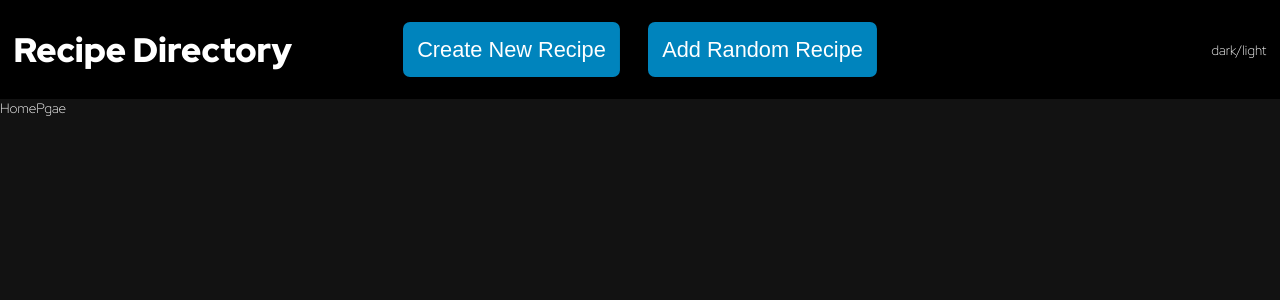
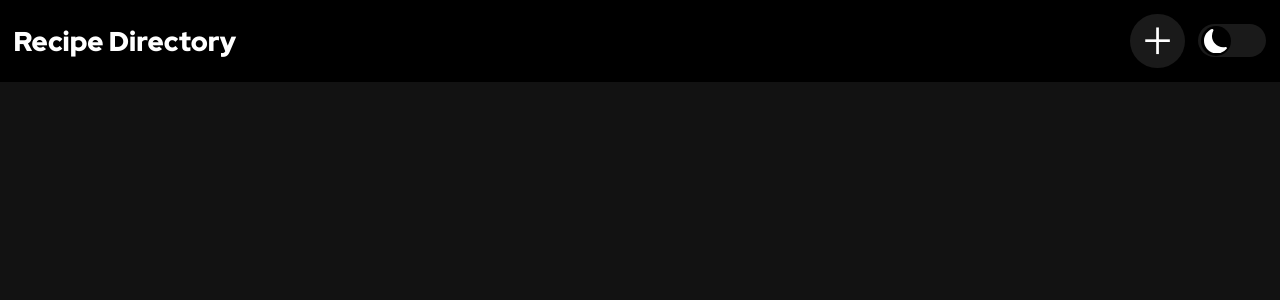
Before and after one commit to v-amirrr/recipe-directory, a React (Create React App) app: page / in a window 1280 px wide. Shown: the top 300 px of the page. Built offline with nearby package versions, Linux system fonts and the light colour scheme.

Commit message:
build: dark/light switch mode
Style of the whole navbar is changed and the dark/light mode created (still have not enter the colors)

```diff
--- a/package.json
+++ b/package.json
@@ -6,8 +6,10 @@
     "@testing-library/jest-dom": "^5.16.4",
     "@testing-library/react": "^13.1.1",
     "@testing-library/user-event": "^13.5.0",
+    "axios": "^0.26.1",
     "react": "^18.0.0",
     "react-dom": "^18.0.0",
+    "react-icons": "^4.3.1",
     "react-router-dom": "^6.3.0",
     "react-scripts": "5.0.1",
     "web-vitals": "^2.1.4"
--- a/src/App.js
+++ b/src/App.js
@@ -3,17 +3,19 @@ import React from 'react';
 import { Routes, Route, Navigate } from 'react-router-dom';
 
 import Nvabar from './components/Nvabar';
-import HomePgae from './pages/HomePgae';
+import HomePage from './pages/HomePage';
 
 const App = () => {
     return (
         <>
-            <Nvabar />
 
-            <Routes>
-                <Route path='/' element={<HomePgae />} />
-                <Route path='/*' element={<Navigate to="/" />} />
-            </Routes>
+                <Nvabar />
+
+                <Routes>
+                    <Route path='/' element={<HomePage />} />
+                    <Route path='/*' element={<Navigate to="/" />} />
+                </Routes>
+
         </>
     );
 };
--- a/src/components/Nvabar.js
+++ b/src/components/Nvabar.js
@@ -1,17 +1,33 @@
-import React from 'react';
+import React, { useState } from 'react';
 
 import styles from "./Nvabar.module.css";
 
+import { BsSunFill, BsMoonFill } from "react-icons/bs";
+
 const Nvabar = () => {
+
+    const [themeMode, setThemeMode] = useState(true);
+
+    if (themeMode) {
+        document.documentElement.setAttribute("data-theme", "dark");
+    } else {
+        document.documentElement.setAttribute("data-theme", "light");
+    }
+
     return (
         <>
             <div className={styles.navbar}>
                 <h1>Recipe Directory</h1>
-                <div className={styles.buttons}>
-                    <button>Create New Recipe</button>
-                    <button>Add Random Recipe</button>
+                <div className={styles.icons}>
+                    <div className={styles.addIcon}>+</div>
+                    <div className={styles.switchMode}>
+                        <input type="checkbox" className={styles.modeCheckbox} onClick={() => setThemeMode(!themeMode)} />
+                        <span className={styles.modeIcons}>
+                            <BsMoonFill className={styles.moonIcon} />
+                            <BsSunFill className={styles.sunIcon} />
+                        </span>
+                    </div>
                 </div>
-                <div>dark/light</div>
             </div>
         </>
     );
--- a/src/components/Nvabar.module.css
+++ b/src/components/Nvabar.module.css
@@ -1,6 +1,6 @@
 .navbar {
     width: 100%;
-    padding: 2rem 1rem;
+    padding: 1rem;
     display: flex;
     justify-content: space-between;
     align-items: center;
@@ -9,42 +9,141 @@
 }
 
 .navbar h1 {
-    font-size: 2.5rem;
+    white-space: nowrap;
+    font-size: 2rem;
 }
 
-.buttons {
-    position: absolute;
-    left: 50%;
-    transform: translateX(-50%);
-    -webkit-transform: translateX(-50%);
-    -moz-transform: translateX(-50%);
-    -ms-transform: translateX(-50%);
-    -o-transform: translateX(-50%);
+.icons {
+    display: flex;
+    justify-content: center;
+    align-items: center;
 }
 
-.buttons button {
-    margin: 0 1rem;
-    min-width: 12rem;
-    min-height: 2.5rem;
-    padding: 1rem;
-    white-space: nowrap;
-    border: solid 1px #ffffff00;
-    border-radius: 7px;
-    -webkit-border-radius: 7px;
-    -moz-border-radius: 7px;
-    -ms-border-radius: 7px;
-    -o-border-radius: 7px;
-    font-size: 1.6rem;
+.addIcon {
+    background-color: #1a1a1a;
+    font-size: 4.8rem;
+    width: 4rem;
+    height: 4rem;
+    margin-right: 1rem;
+    border-radius: 50%;
+    -webkit-border-radius: 50%;
+    -moz-border-radius: 50%;
+    -ms-border-radius: 50%;
+    -o-border-radius: 50%;
+    display: flex;
+    justify-content: center;
+    align-items: center;
     cursor: pointer;
-    background-color: #00b3ffbd;
-    transition: all .4s;
-    -webkit-transition: all .4s;
-    -moz-transition: all .4s;
-    -ms-transition: all .4s;
-    -o-transition: all .4s;
+    transition: all .3s;
+    -webkit-transition: all .3s;
+    -moz-transition: all .3s;
+    -ms-transition: all .3s;
+    -o-transition: all .3s;
 }
 
-.buttons button:hover {
-    border: solid 1px #ffffff3f;
-    background-color: #009de100;
+.addIcon:hover {
+    background-color: #373737;
 }
+
+.switchMode {
+    position: relative;
+    cursor: pointer;
+    display: flex;
+    align-items: center;
+    background-color: #1a1a1a;
+    width: 5rem;
+    border-radius: 60px;
+    -webkit-border-radius: 60px;
+    -moz-border-radius: 60px;
+    -ms-border-radius: 60px;
+    -o-border-radius: 60px;
+    transition: all .3s;
+    -webkit-transition: all .3s;
+    -moz-transition: all .3s;
+    -ms-transition: all .3s;
+    -o-transition: all .3s;
+}
+
+.switchMode:hover {
+    background-color: #373737;
+}
+
+.switchMode input {
+    position: absolute;
+    width: 100%;
+    height: 100%;
+    opacity: 0;
+    z-index: 5;
+    cursor: pointer;
+}
+
+.modeIcons {
+    background-color: #000000;
+    color: #fff;
+    margin: .1rem .2rem;
+    font-size: 1.8rem;
+    display: flex;
+    justify-content: center;
+    align-items: center;
+    width: 2.2rem;
+    height: 2.2rem;
+    border-radius: 50%;
+    -webkit-border-radius: 50%;
+    -moz-border-radius: 50%;
+    -ms-border-radius: 50%;
+    -o-border-radius: 50%;
+    transition: all .3s;
+    -webkit-transition: all .3s;
+    -moz-transition: all .3s;
+    -ms-transition: all .3s;
+    -o-transition: all .3s;
+}
+
+.modeIcons > * {
+    position: absolute;
+    transition: all .3s;
+    -webkit-transition: all .3s;
+    -moz-transition: all .3s;
+    -ms-transition: all .3s;
+    -o-transition: all .3s;
+}
+
+.moonIcon {
+    transform: scale(1);
+    -webkit-transform: scale(1);
+    -moz-transform: scale(1);
+    -ms-transform: scale(1);
+    -o-transform: scale(1);
+}
+
+.sunIcon {
+    transform: scale(0);
+    -webkit-transform: scale(0);
+    -moz-transform: scale(0);
+    -ms-transform: scale(0);
+    -o-transform: scale(0);
+}
+
+.modeCheckbox:checked ~ * .moonIcon {
+    transform: scale(0);
+    -webkit-transform: scale(0);
+    -moz-transform: scale(0);
+    -ms-transform: scale(0);
+    -o-transform: scale(0);
+}
+
+.modeCheckbox:checked ~ * .sunIcon {
+    transform: scale(1);
+    -webkit-transform: scale(1);
+    -moz-transform: scale(1);
+    -ms-transform: scale(1);
+    -o-transform: scale(1);
+}
+
+.modeCheckbox:checked ~ .modeIcons {
+    transform: translate(100%, 0);
+    -webkit-transform: translate(100%, 0);
+    -moz-transform: translate(100%, 0);
+    -ms-transform: translate(100%, 0);
+    -o-transform: translate(100%, 0);
+}
--- /dev/null
+++ b/src/data.js
@@ -0,0 +1,27 @@
+export const data = [
+    {
+        id: 1,
+        title: "Veggie Stew",
+        ingredients: [
+            "1 Carrot",
+            "1 Leek",
+            "200g Tofu",
+            "300ml Veg stock"
+        ],
+        method: "1. Pre-heat the oven to 200C/3C/gas 5. Place the carrot, leek and tofu in a large bowl. Add the stock and mix well. 2. Add the rest of the ingredients and mix well. 3. Place the mixture in a large bowl and cover with a lid. 4. Place the lid on the oven and cook for 40 minutes. 5. Serve with a slaw of your choice",
+        cookingTime: "45 minutes"
+    },
+
+    {
+        id: "2",
+        title: "Veggie Pizza",
+        ingredients: [
+          "1 Base",
+          "Tomata pasata",
+          "1 Green pepper",
+          "100g Mushrooms"
+        ],
+        method: "1. Pre-heat the oven to 200C/3C/gas 5. Add the pasata, green pepper and mushrooms to the base. Place the lid on the oven and cook for 30 minutes. 5. Serve with a slaw of your choice",
+        cookingTime: "35 minutes"
+    },
+]
--- a/src/index.css
+++ b/src/index.css
@@ -3,6 +3,10 @@
 :root {
   color-scheme: dark;
 }
+
+[data-theme="dark"]{}
+
+[data-theme="light"]{}
 
 * {
   box-sizing: border-box;
--- /dev/null
+++ b/src/pages/HomePage.js
@@ -0,0 +1,17 @@
+import React, { useContext, useState } from 'react';
+
+import styles from "./HomePage.module.css";
+
+import { data } from '../data';
+
+const HomePage = () => {
+    return (
+        <>
+                <div className={styles.homePage}>
+
+                </div>
+        </>
+    );
+};
+
+export default HomePage;
--- /dev/null
+++ b/src/pages/HomePage.module.css
@@ -0,0 +1,7 @@
+.homePage {
+    display: flex;
+    justify-content: center;
+    align-items: center;
+    padding: 2rem;
+    font-size: 2rem;
+}
--- a/src/pages/HomePgae.js
+++ /dev/null
@@ -1,13 +0,0 @@
-import React from 'react';
-
-const HomePgae = () => {
-    return (
-        <>
-            <div>
-                HomePgae
-            </div>
-        </>
-    );
-};
-
-export default HomePgae;
```
Also changed, not shown: 1 other file (tests, documents, lock files or other folders).
